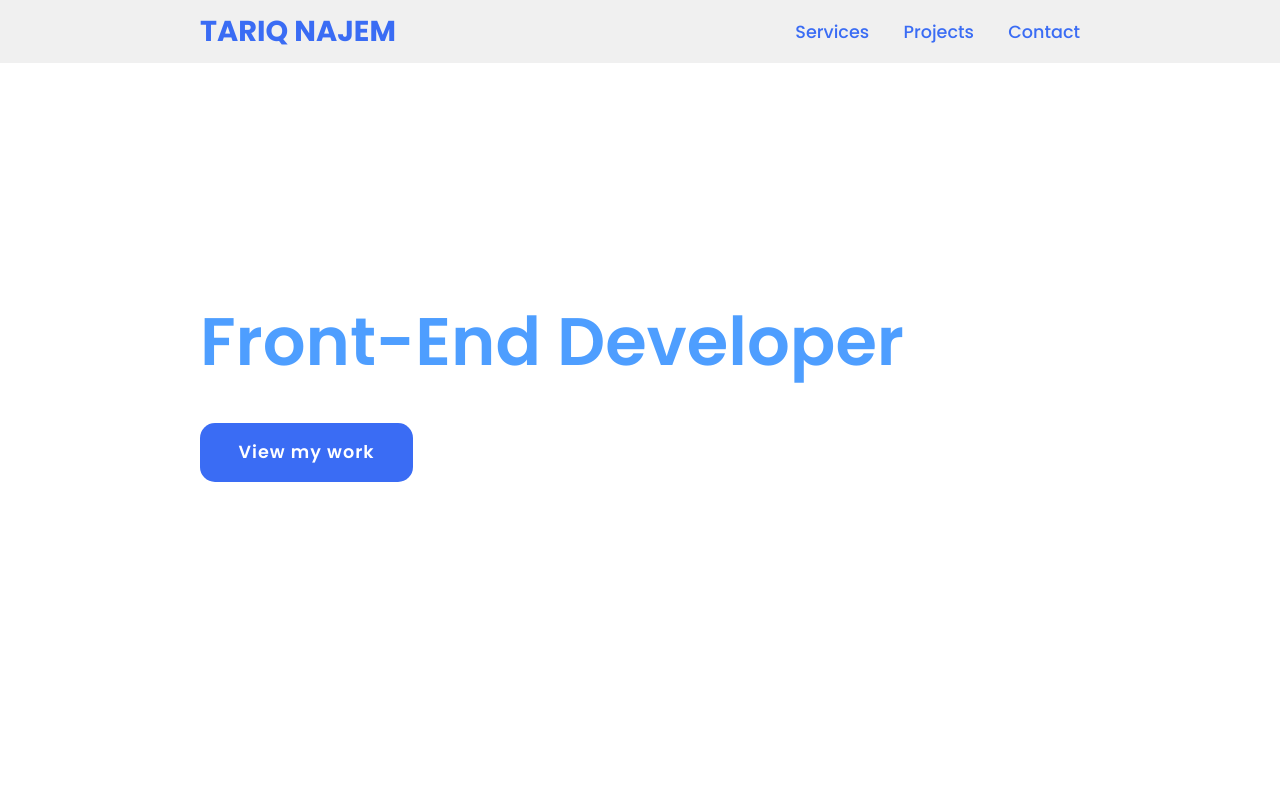
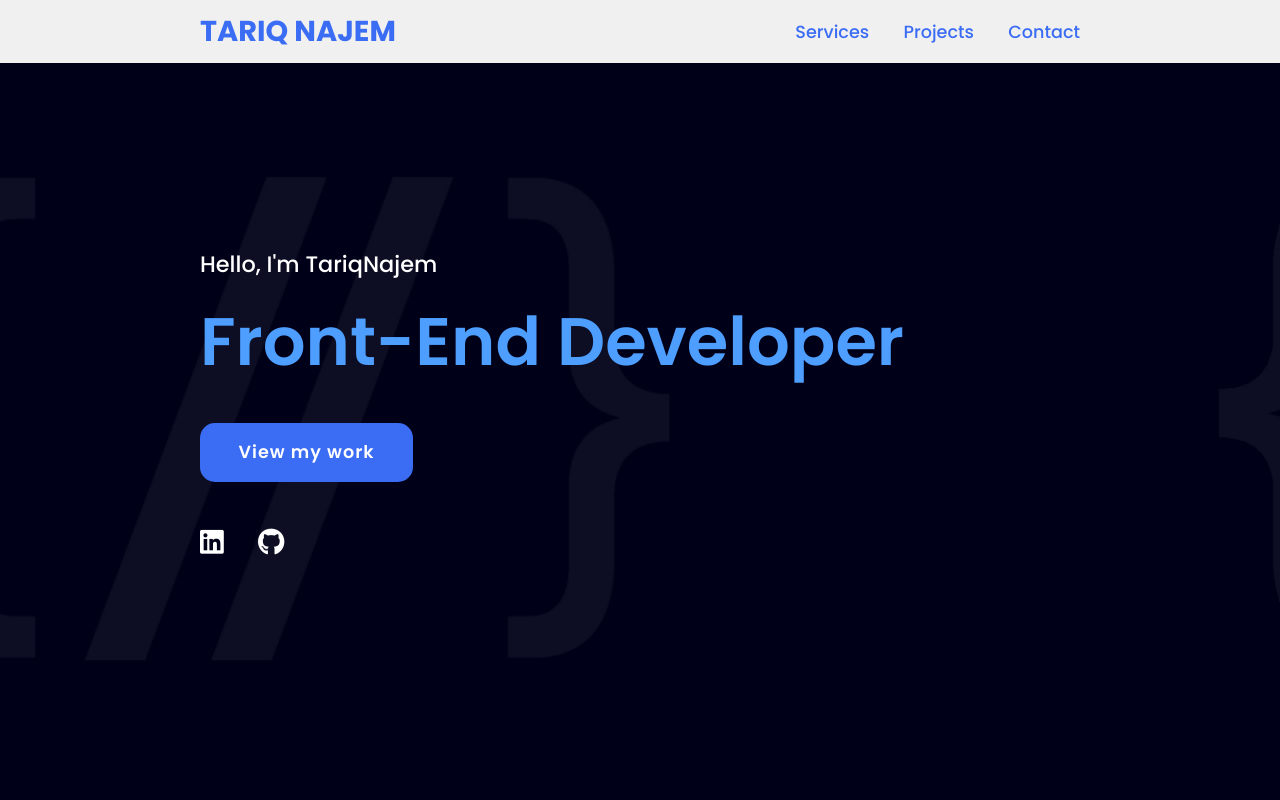
Before and after one commit to TariqNajem/Html5-CSS-Project, a plain HTML site: page index.html in a window 1280 px wide. Shown: the top 800 px of the page. Drawn offline with Linux system fonts and the light colour scheme.

Commit message:
Update style.css

```diff
--- a/style.css
+++ b/style.css
@@ -52,7 +52,7 @@
     min-height: 100vh;
     display: flex;
     align-items: center;
-    background: url(/imges/background1.jpg)) no-repeat;
+    background: url(imges/background1.jpg) no-repeat;
     background-size: cover;
     background-position: center;
     background-attachment: fixed;
```
